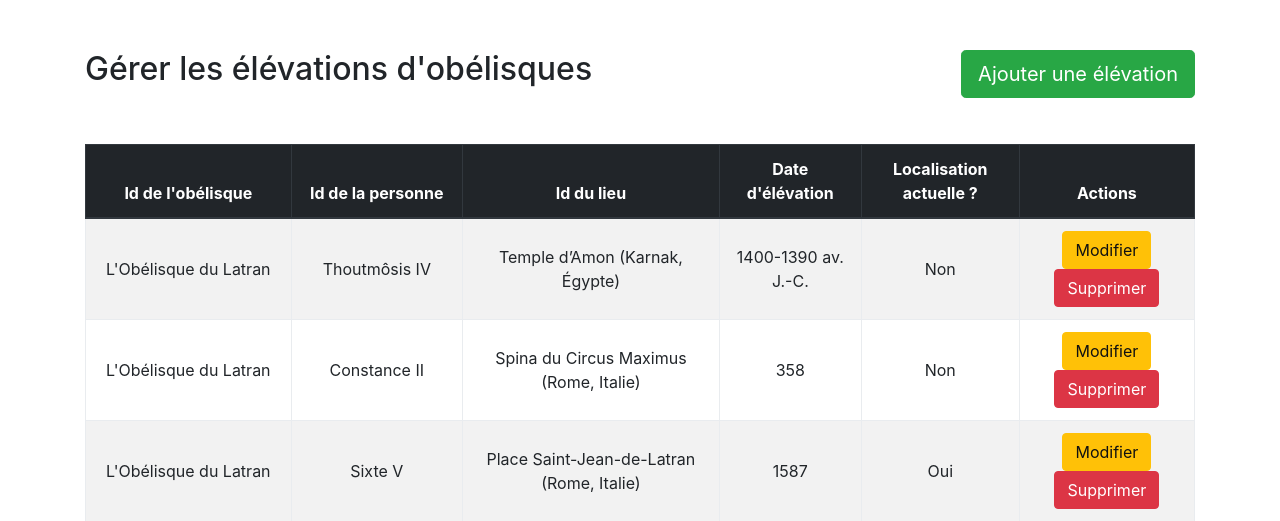
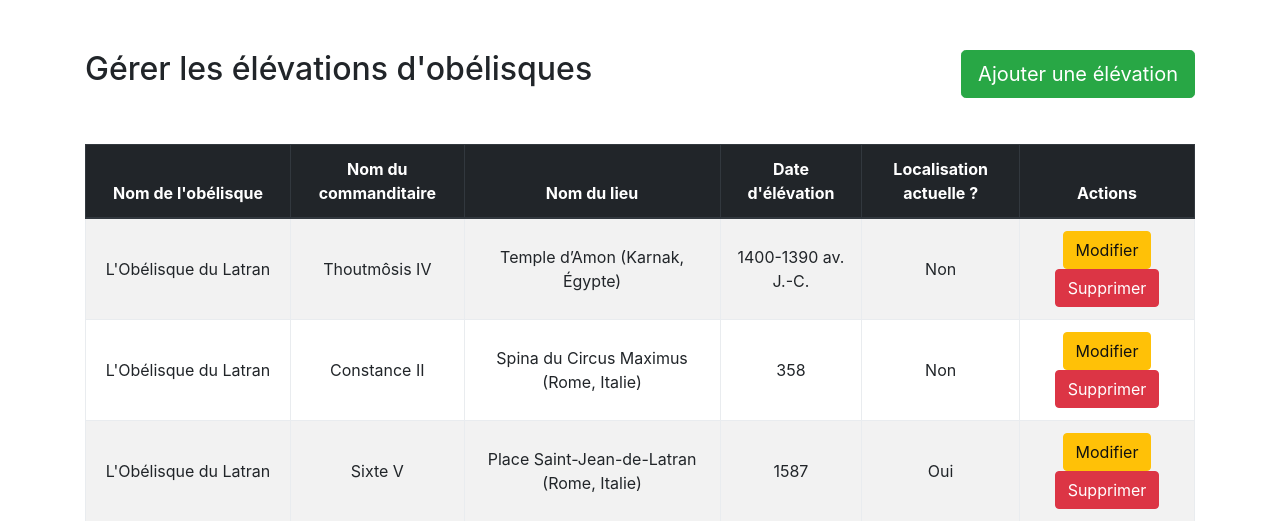
Before and after one commit to A-Menu/Obeliste, a Flask app: page /elevations in a window 1280 px wide; the page is wider, and only the part inside the window is pictured. Shown: the part 104-625 px from the top of that part. Run offline with Flask 2, Linux system fonts and the light colour scheme; a user stored in the database is signed in; data comes from the database, SQL or seed files in the repository; some libraries are stand-ins or nearby versions.

Commit message:
MaJ mineures formulaires, id muted sur les pages obelisque, personne et lieu

```diff
--- a/app/templates/pages/elevations.html
+++ b/app/templates/pages/elevations.html
@@ -17,9 +17,9 @@
                 <table class="table table-hover table-bordered table-striped ">
                     <thead class="thead-dark">
                     <tr class="text-center">
-                        <th>Id de l'obélisque</th>
-                        <th>Id de la personne</th>
-                        <th>Id du lieu</th>
+                        <th>Nom de l'obélisque</th>
+                        <th>Nom du commanditaire</th>
+                        <th>Nom du lieu</th>
                         <th>Date d'élévation</th>
                         <th>Localisation actuelle ?</th>
                         <th>Actions</th>
@@ -40,7 +40,7 @@
                         </tr>
 
 
-                        <!-- Modal Edit Employee-->
+                        <!-- Modifier une élévation-->
                         <div id="modaledit{{erige.erige_id}}" class="modal fade" role="dialog">
                             <div class="modal-dialog">
                                 <div class="modal-content">
@@ -50,15 +50,15 @@
                                     <div class="modal-body">
                                         <form action="{{url_for('erige_update', erige_id=erige.erige_id)}}" method="POST">
                                             <div class="form-group">
-                                                <label>Id de l'obélisque</label>
+                                                <label>Identifiant de l'obélisque</label>
                                                 <input type="text" class="form-control" name="erige_id_obelisque" value="{{erige.erige_id_obelisque}}">
                                             </div>
                                             <div class="form-group">
-                                                <label>Id de la personne</label>
+                                                <label>Identifiant du commanditaire</label>
                                                 <input type="text" class="form-control" name="erige_id_personne" value="{{erige.erige_id_personne}}">
                                             </div>
                                             <div class="form-group">
-                                                <label>Id du lieu</label>
+                                                <label>Identifiant du lieu</label>
                                                 <input type="text" class="form-control" name="erige_id_localisation" value="{{erige.erige_id_localisation}}">
                                             </div>
                                             <div class="form-group">
@@ -102,15 +102,15 @@
                             <div class="modal-body">
                                 <form action="{{url_for('erige_add')}}" method="POST">
                                     <div class="form-group">
-                                        <label>Id de l'obélisque</label>
+                                        <label>Identifiant de l'obélisque</label>
                                         <input type="text" class="form-control" name="erige_add_id_obelisque">
                                     </div>
                                     <div class="form-group">
-                                        <label>Id de la personne</label>
+                                        <label>Identifiant du commanditaire</label>
                                         <input type="text" class="form-control" name="erige_add_id_personne">
                                     </div>
                                     <div class="form-group">
-                                        <label>Id du lieu</label>
+                                        <label>Identifiant du lieu</label>
                                         <input type="text" class="form-control" name="erige_add_id_localisation">
                                     </div>
                                     <div class="form-group">
--- a/app/templates/pages/lieu.html
+++ b/app/templates/pages/lieu.html
@@ -7,7 +7,7 @@
     <h1>{{localisation.localisation_lieu}}</h1>
     <h4>{{localisation.localisation_ville}}, {{localisation.localisation_pays}}</h4>
     <br>
-    <h5>Identifiant : {{localisation.localisation_id}}</h5>
+    <h5 class="text-muted">Identifiant : {{localisation.localisation_id}}</h5>
     <br>
     <div>
         <p>Ce lieu a accueilli les obélisques suivants :</p>
--- a/app/templates/pages/obelisque.html
+++ b/app/templates/pages/obelisque.html
@@ -13,7 +13,7 @@
 
 <div class="centrer_contenu">
     <h1>{{obelisque.obelisque_nom}}</h1>
-    <h5>Identifiant : {{obelisque.obelisque_id}}</h5>
+    <h5 class="text-muted">Identifiant : {{obelisque.obelisque_id}}</h5>
     <br>
     <!-- Image et légende -->
     <div class="illustration">
--- a/app/templates/pages/personne.html
+++ b/app/templates/pages/personne.html
@@ -10,7 +10,7 @@
         {% if personne.personne_nationalite %}{{personne.personne_nationalite}}{% endif %}
     </h4>
     <br>
-    <h5>Identifiant : {{personne.personne_id}}</h5>
+    <h5 class="text-muted">Identifiant : {{personne.personne_id}}</h5>
     <br>
     <div>
         <p>Cette personne a fait ériger les obélisques suivants :</p>
```
Also changed, not shown: app/templates/pages/obelisque_form_add.html (+4 -4 lines).
